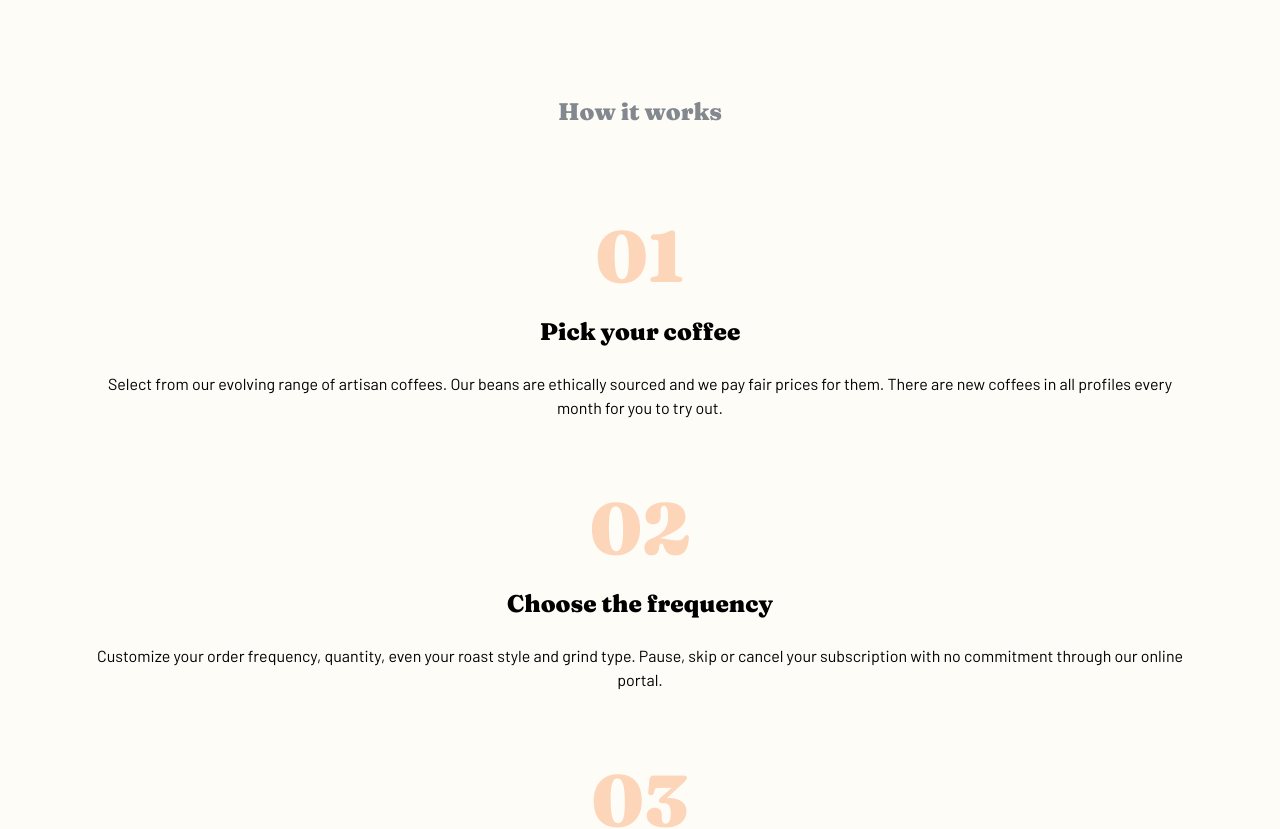
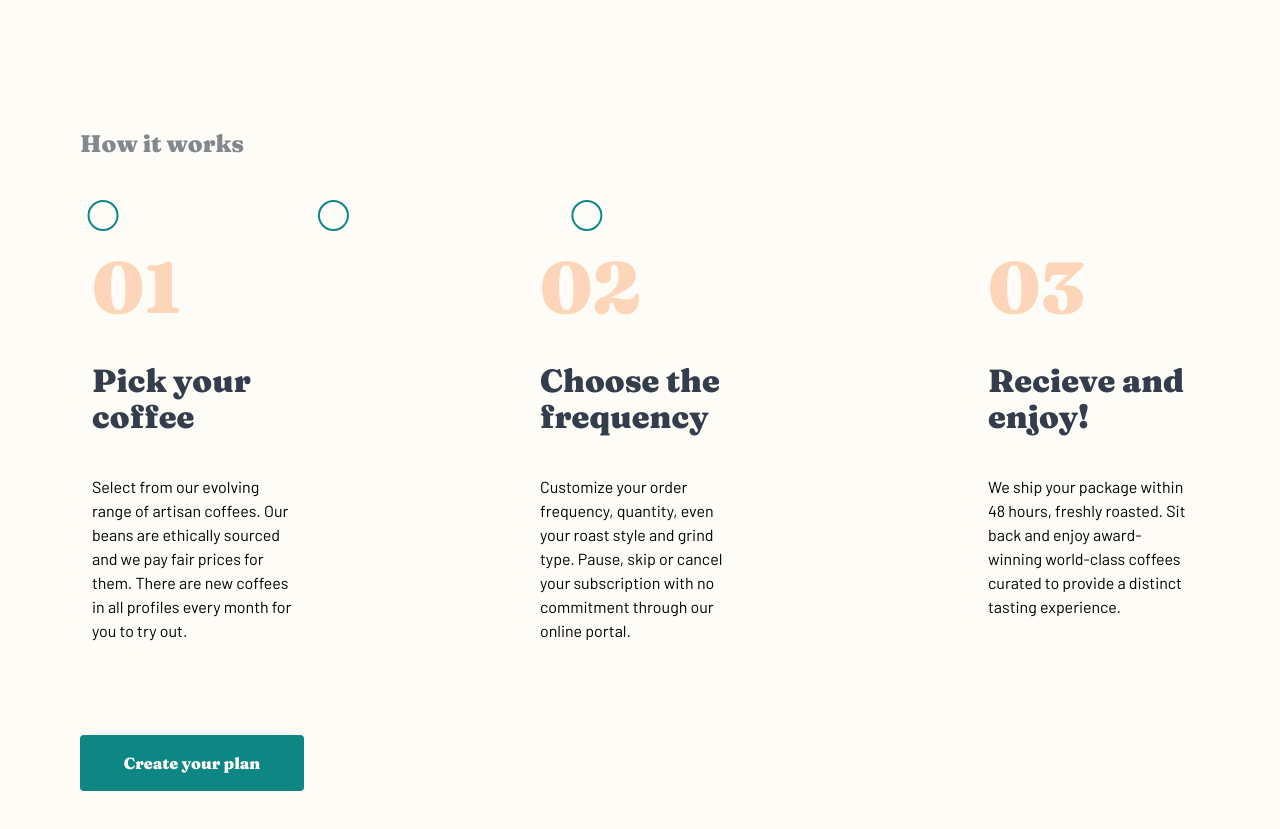
Before and after one commit to Guin-/coffeeroasters, a React (Create React App) app: page / in a window 1280 px wide. Shown: the part 2320-3149 px from the top of the page. Built offline with nearby package versions, Linux system fonts and the light colour scheme.

Commit message:
how to tablet styles, line circle wip

```diff
--- a/src/components/Home.js
+++ b/src/components/Home.js
@@ -53,12 +53,18 @@ function Home () {
             <FeatureItem img={truck} title='Free shipping' description='We cover the cost and coffee is delivered fast. Peak freshness: guaranteed.' />
           </div>
         </section>
-        <section className="how-to py-28">
+        <section className="how-to py-28 md:py-36">
           <div className="how-to-description">
-            <h4 className="text-gray text-center pb-20">How it works</h4>
-            <div className="line-image"></div>
+            <h4 className="text-gray text-center md:text-left pb-20 md:pb-10">How it works</h4>
+            <div className="line-image">
+              <svg height="31" width="768">
+                <circle cx="3%" cy="15.5" r="14.5" fill="#FEFCF7" stroke="#0E8784" strokeWidth={2} />
+                <circle cx="33%" cy="15.5" r="14.5" fill="#FEFCF7" stroke="#0E8784" strokeWidth={2} />
+                <circle cx="66%" cy="15.5" r="14.5" fill="#FEFCF7" stroke="#0E8784" strokeWidth={2} />
+              </svg>
+            </div>
           </div>
-          <div className="how-to-items">
+          <div className="how-to-items md:flex md:justify-between">
             <HowToItem number="01"title="Pick your coffee"
               description="Select from our evolving range of artisan coffees. Our beans are ethically
               sourced and we pay fair prices for them. There are new coffees in all profiles
@@ -70,7 +76,7 @@ function Home () {
               world-class coffees curated to provide a distinct tasting experience.
             " />
           </div>
-          <div className="text-center pt-6">
+          <div className="text-center md:text-left pt-6">
             <button className="text-lightCream bg-darkCyan font-serif rounded w-56 px-8 py-4">Create your plan</button>
           </div>
         </section>
--- a/src/components/HowToItem.js
+++ b/src/components/HowToItem.js
@@ -1,9 +1,9 @@
 function HowToItem({number, title, description}) {
   return (
-    <div className="text-center px-2 pb-12">
-      <p className="text-xl font-serif text-paleOrange py-3">{number}</p>
-      <h4 className="py-3">{title}</h4>
-      <p className="py-3"> {description}</p>
+    <div className="text-center md:text-left px-2 md:px-3 pb-12 md:w-56">
+      <p className="text-xl font-serif text-paleOrange py-3 md:py-5">{number}</p>
+      <h4 className="py-3 text-darkGray lg:text-md md:py-5">{title}</h4>
+      <p className="py-3 md:py-5"> {description}</p>
     </div>
   )
 }
```
